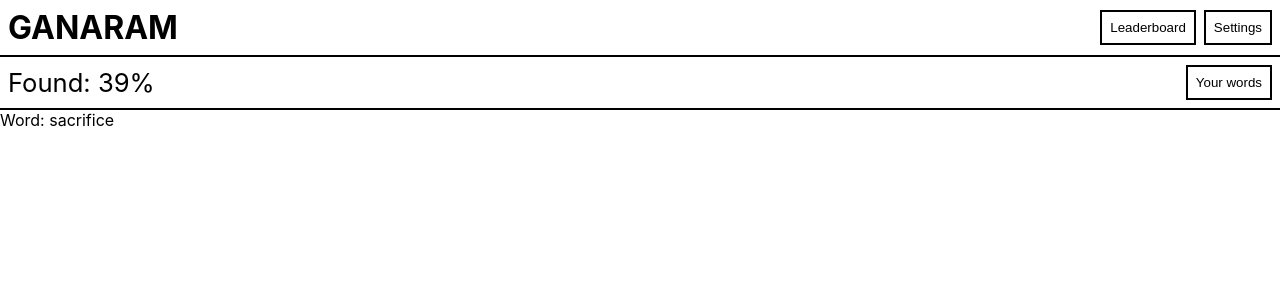
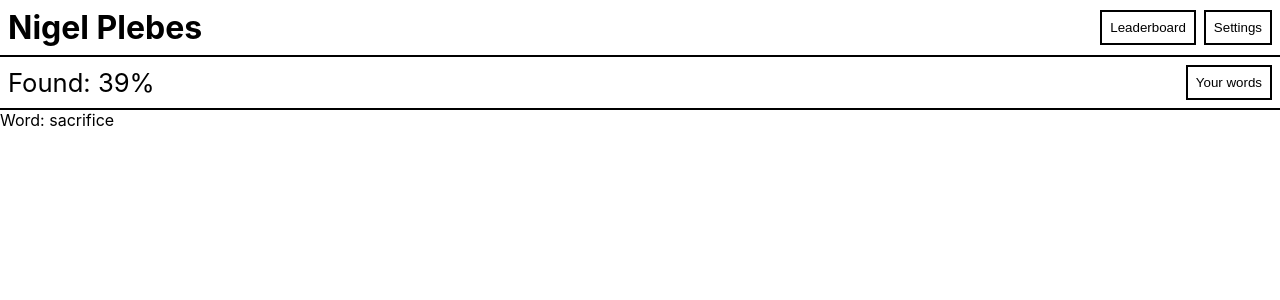
Before and after one commit to akflds/nigel-plebes, a React (Create React App) app: page / in a window 1280 px wide. Shown: the top 300 px of the page. Built offline with nearby package versions, Linux system fonts and the light colour scheme.

Commit message:
still trying to think of a good name

```diff
--- a/src/components/Header.jsx
+++ b/src/components/Header.jsx
@@ -9,7 +9,7 @@ const Header = ({
   return (
     <header className={styles.header}>
       <div className={styles.headerLeft}>
-        <h1>GANARAM</h1>
+        <h1>Nigel Plebes</h1>
       </div>
       <div className={styles.headerRight}>
         <button
```
